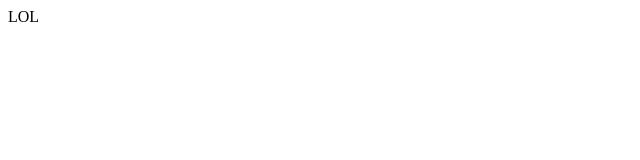
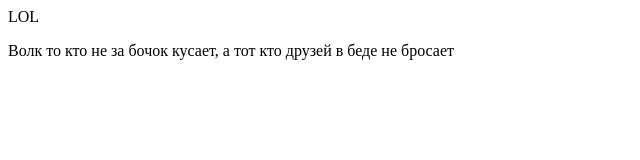
Before and after one commit to mark1ak/test-subject, a plain HTML site: page index.html in a window 1280 px wide. Shown: the whole page, without its empty margins (0-640 px from the left). Drawn offline with Linux system fonts and the light colour scheme.

Commit message:
цитаты великих волков

```diff
--- a/index.html
+++ b/index.html
@@ -4,5 +4,6 @@
 	</head>
 	<body>
         <h>LOL</h>
+		<p>Волк то кто не за бочок кусает, а тот кто друзей в беде не бросает</p>
 	</body>
 </html>
```
